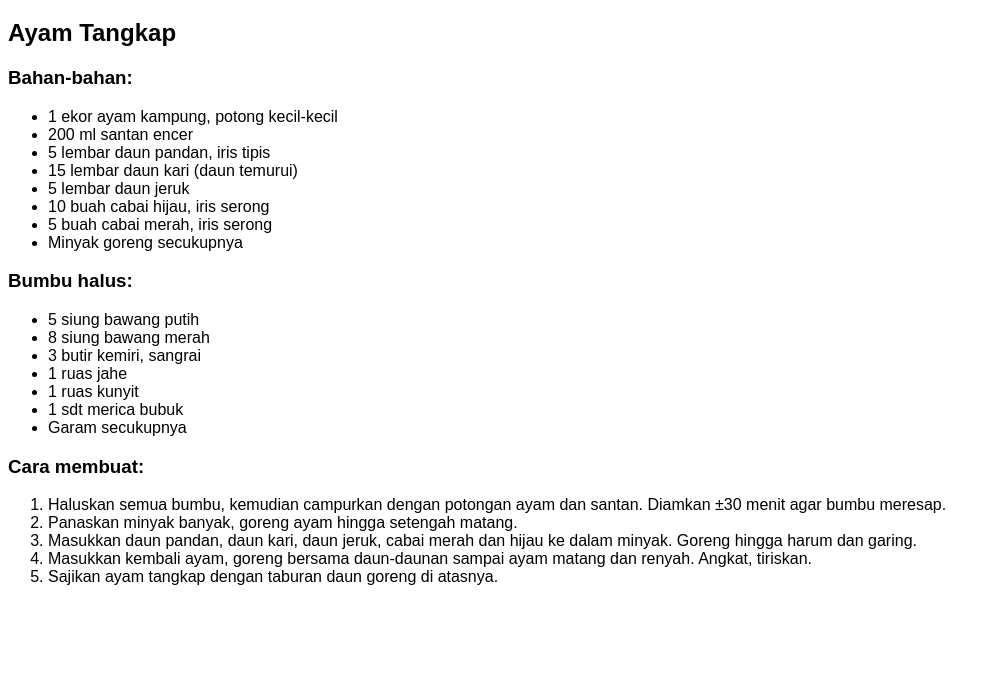
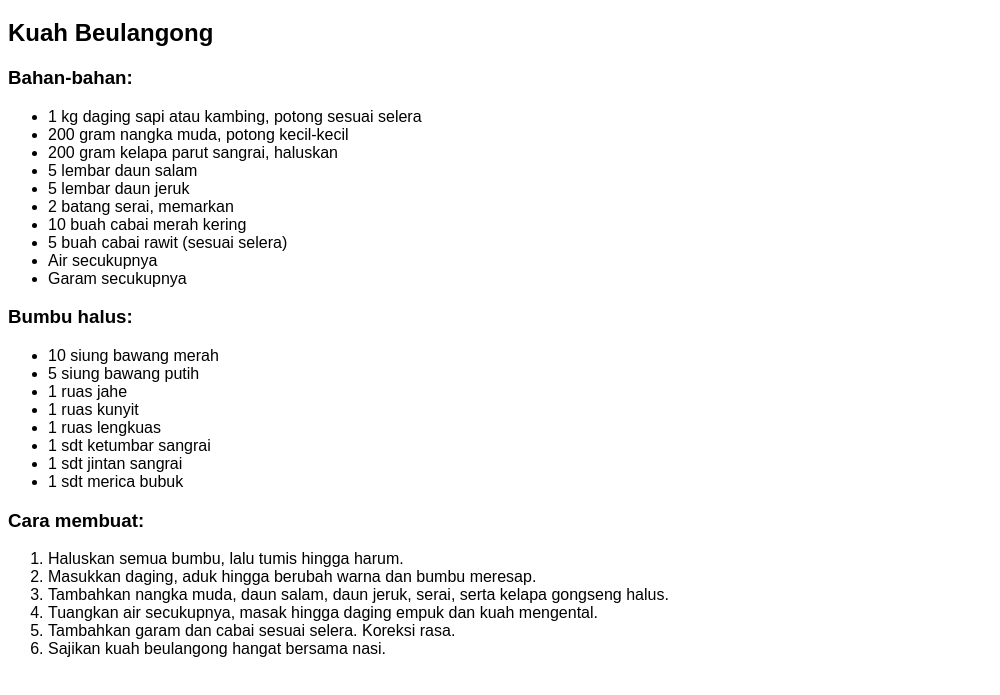
Before and after one commit to Rezza-rmdh/Buku_Resep_Aceh, a plain HTML site: page index.html in a window 1280 px wide. Shown: the part 61-756 px from the top of the page, without its empty margins (0-1000 px from the left). Drawn offline with Linux system fonts and the light colour scheme.

Commit message:
featL: ubah resep menjadi kuah beulangong

```diff
--- a/index.html
+++ b/index.html
@@ -2,7 +2,7 @@
 <html lang="id">
     <head>
         <meta charset="UTF-8" />
-        <title>Resep Ayam Tangkap</title>
+        <title>Resep Kuah Beulangong</title>
         <style>
             * {
                 font-family: "Arial";
@@ -11,47 +11,42 @@
     </head>
     <body>
         <h1>Resep Masakan Aceh</h1>
-        <h2>Ayam Tangkap</h2>
+        <h2>Kuah Beulangong</h2>
 
         <h3>Bahan-bahan:</h3>
         <ul>
-            <li>1 ekor ayam kampung, potong kecil-kecil</li>
-            <li>200 ml santan encer</li>
-            <li>5 lembar daun pandan, iris tipis</li>
-            <li>15 lembar daun kari (daun temurui)</li>
+            <li>1 kg daging sapi atau kambing, potong sesuai selera</li>
+            <li>200 gram nangka muda, potong kecil-kecil</li>
+            <li>200 gram kelapa parut sangrai, haluskan</li>
+            <li>5 lembar daun salam</li>
             <li>5 lembar daun jeruk</li>
-            <li>10 buah cabai hijau, iris serong</li>
-            <li>5 buah cabai merah, iris serong</li>
-            <li>Minyak goreng secukupnya</li>
+            <li>2 batang serai, memarkan</li>
+            <li>10 buah cabai merah kering</li>
+            <li>5 buah cabai rawit (sesuai selera)</li>
+            <li>Air secukupnya</li>
+            <li>Garam secukupnya</li>
         </ul>
 
         <h3>Bumbu halus:</h3>
         <ul>
+            <li>10 siung bawang merah</li>
             <li>5 siung bawang putih</li>
-            <li>8 siung bawang merah</li>
-            <li>3 butir kemiri, sangrai</li>
             <li>1 ruas jahe</li>
             <li>1 ruas kunyit</li>
+            <li>1 ruas lengkuas</li>
+            <li>1 sdt ketumbar sangrai</li>
+            <li>1 sdt jintan sangrai</li>
             <li>1 sdt merica bubuk</li>
-            <li>Garam secukupnya</li>
         </ul>
 
         <h3>Cara membuat:</h3>
         <ol>
-            <li>
-                Haluskan semua bumbu, kemudian campurkan dengan potongan ayam
-                dan santan. Diamkan ±30 menit agar bumbu meresap.
-            </li>
-            <li>Panaskan minyak banyak, goreng ayam hingga setengah matang.</li>
-            <li>
-                Masukkan daun pandan, daun kari, daun jeruk, cabai merah dan
-                hijau ke dalam minyak. Goreng hingga harum dan garing.
-            </li>
-            <li>
-                Masukkan kembali ayam, goreng bersama daun-daunan sampai ayam
-                matang dan renyah. Angkat, tiriskan.
-            </li>
-            <li>Sajikan ayam tangkap dengan taburan daun goreng di atasnya.</li>
+            <li>Haluskan semua bumbu, lalu tumis hingga harum.</li>
+            <li>Masukkan daging, aduk hingga berubah warna dan bumbu meresap.</li>
+            <li>Tambahkan nangka muda, daun salam, daun jeruk, serai, serta kelapa gongseng halus.</li>
+            <li>Tuangkan air secukupnya, masak hingga daging empuk dan kuah mengental.</li>
+            <li>Tambahkan garam dan cabai sesuai selera. Koreksi rasa.</li>
+            <li>Sajikan kuah beulangong hangat bersama nasi.</li>
         </ol>
     </body>
 </html>
```
